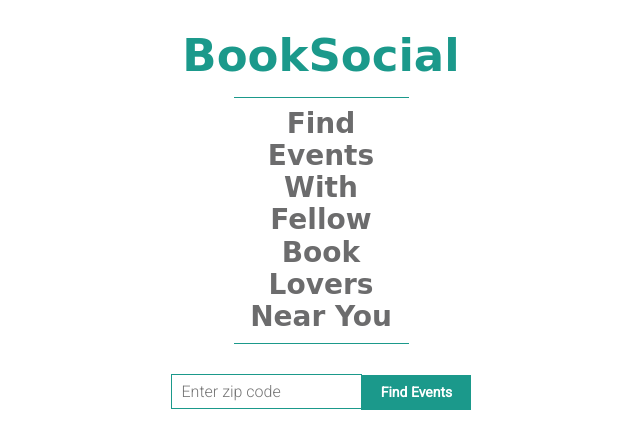
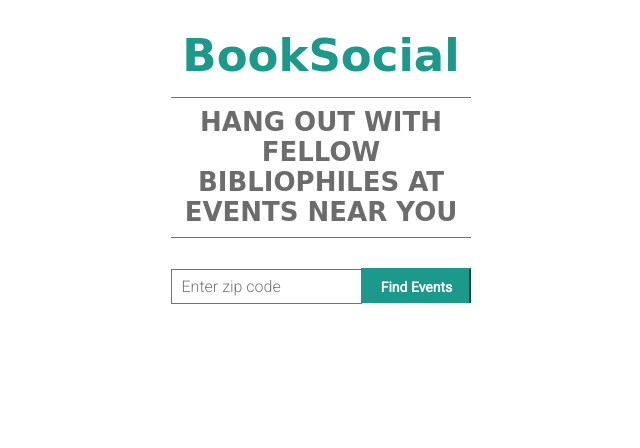
Before and after one commit to jes-a/BookSocial-api-capstone, a website: page index.html in a window 1280 px wide. Shown: the whole page, without its empty margins (319-959 px from the left). Drawn offline with nearby package versions, Linux system fonts and the light colour scheme; a web font is replaced by a local one.

Commit message:
Style tweaks to css

```diff
--- a/index.html
+++ b/index.html
@@ -6,7 +6,7 @@
 	<meta name="viewport" content="width=device-width">
 	<title>BookSocial</title>
 	<script src="https://code.jquery.com/jquery-3.2.1.min.js" integrity="sha256-hwg4gsxgFZhOsEEamdOYGBf13FyQuiTwlAQgxVSNgt4=" crossorigin="anonymous"></script>
-	<script src="https://cdnjs.cloudflare.com/ajax/libs/moment.js/2.20.1/moment.min.js"></script>
+	<script src="https://cdnjs.cloudflare.com/ajax/libs/moment.js/2.20.1/moment-with-locales.min.js"></script>
 	<link rel="stylesheet" type="text/css" href="normalize.css">
  	<link rel="stylesheet" type="text/css" href="main.css">
 	<link href="https://fonts.googleapis.com/css?family=Patua+One|Roboto:100,300,400" rel="stylesheet">
@@ -15,7 +15,9 @@
 <body>
 	<header role="header">
 		<h1>BookSocial</h1>
-		<h2 class="js-subhead subhead">Find Events With Fellow Book Lovers Near You</h2>
+		<div class="js-subhead subhead">
+			<h2>Hang Out With Fellow Bibliophiles At Events Near You</h2>
+		</div>
 	</header>
 	<main role="main">
 		<section id="js-zipcode-search">
--- a/main.css
+++ b/main.css
@@ -19,15 +19,16 @@ h1 {
 	text-align: center;
 }
 
-h2.subhead {
-	font-size: 28px;
-	color: #6c6c6d;
-	padding-top: 10px;
-	padding-bottom: 10px;
+.subhead h2 {
+	font-size: 26px;
+	padding: 10px;
+
+}
+
+.subhead {
 	border-top:  1px solid #1b998b;
 	border-bottom:  1px solid #1b998b;
-	display: block;
-	width: 175px;
+	width: 300px;
 	margin: 15px auto 0 auto;
 	text-align: center;
 }
@@ -36,6 +37,7 @@ h2 {
 	font-size: 32px;
 	color: #6c6c6d;
 	margin: 0;
+	text-transform: uppercase;
 }
 
 h3 {
@@ -134,7 +136,10 @@ a {
 	margin-left: -4px;
 	font-size: 14px;
 	background: #1b998b;
-	border: 1px solid #1b998b;
+	border-color: #1b998b;
+    border-bottom-width: 0px;
+    border-top-width: 2px;
+
 	color: #fff;
 	font-family: 'Roboto', sans-serif;
 	font-weight: bold;
--- a/main.js
+++ b/main.js
@@ -57,6 +57,11 @@ function getDataFromMeetup(lat, lon, callback) {
 		success: callback,
 		};
 	$.ajax(settings);
+}
+
+function displayDateHeader() {
+	let todaysDate = moment().format('LL');
+	return `<h3>${todaysDate}</h3>`;
 }
 
 function renderMeetupResults(meetupResult) {
@@ -135,6 +140,7 @@ function handleSubmit() {
 			$('.results-header').show();
 			getZipFromMeetup(query, displayZipFromMeetup);
 			getDataFromEventbrite(query, displayEventbriteData);
+			console.log(displayDateHeader());
 		}
 	});
 }
```
